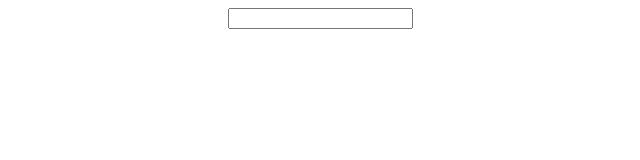
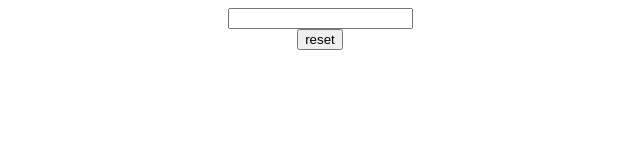
Before and after one commit to asuf29/todoList, a React (Create React App) app: page / in a window 1280 px wide. Shown: the top 160 px of the page, without its empty margins (320-960 px from the left). Built offline with nearby package versions, Linux system fonts and the light colour scheme.

Commit message:
reset button created

```diff
--- a/src/App.js
+++ b/src/App.js
@@ -35,6 +35,7 @@ function App() {
           </div>
         ))}
       </div>
+      <button onClick={() => setTodos([])}>reset</button>
     </div>
   );
 }
```
